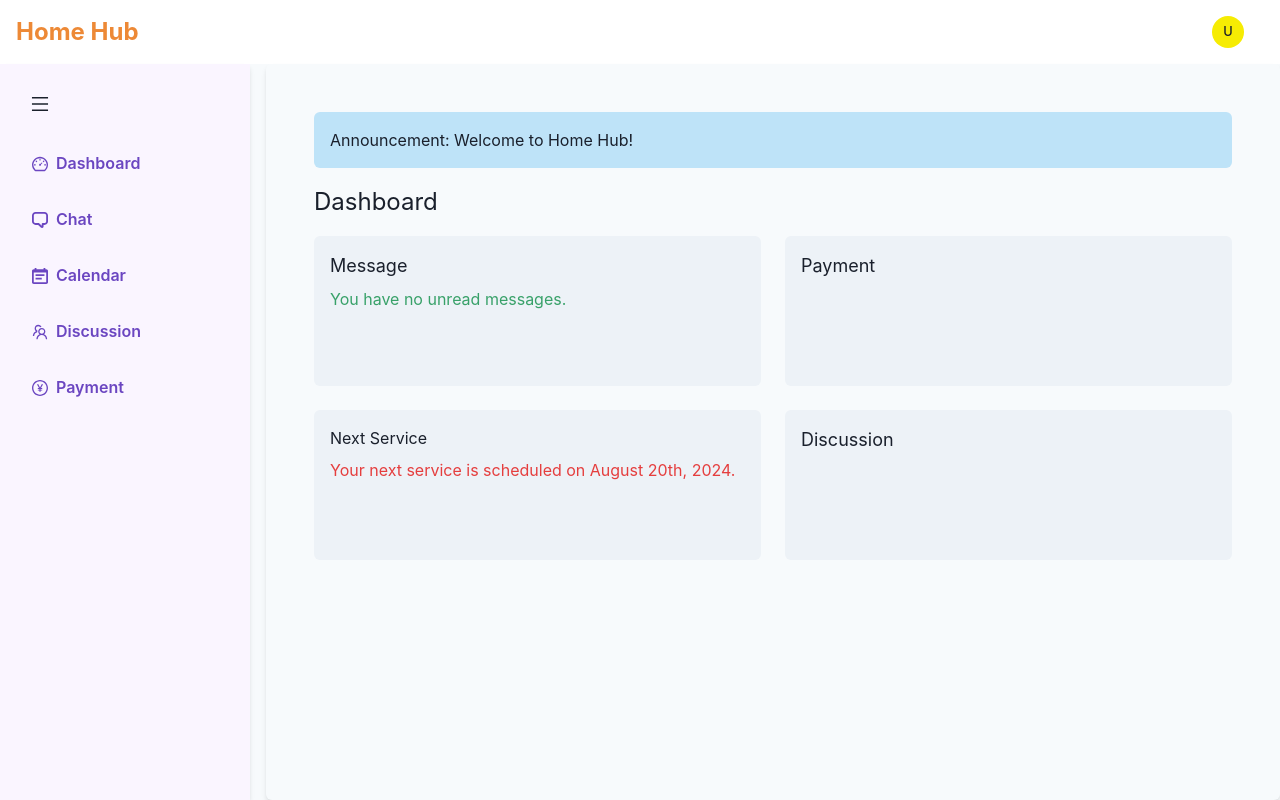
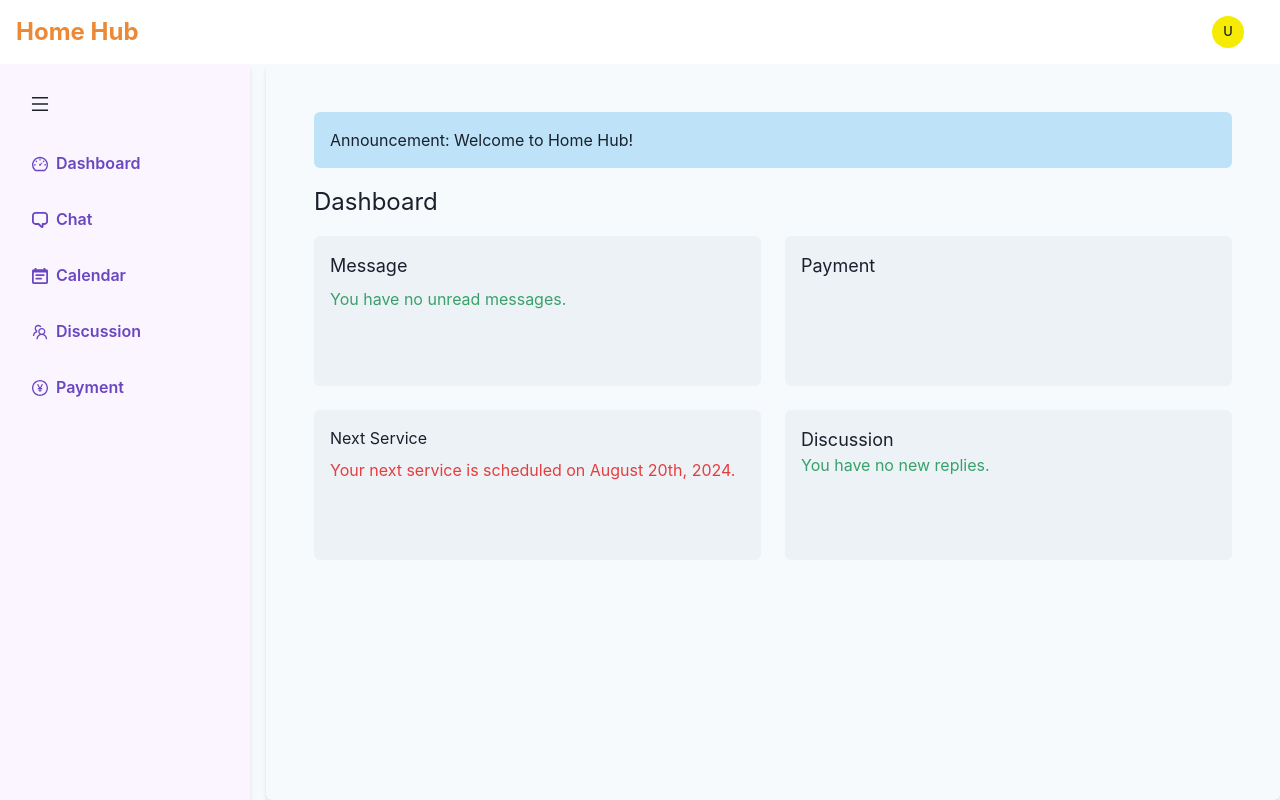
Before and after one commit to TeriyakiLemon/HomeHub_Frontend, a React (Create React App) app: page /MainPage in a window 1280 px wide. Built offline with nearby package versions, Linux system fonts and the light colour scheme; no server answers.

Commit message:
添加了dashboard 显示未读reply 数量

```diff
--- a/src/Component/Dashboard.js
+++ b/src/Component/Dashboard.js
@@ -5,13 +5,17 @@ import moment from 'moment';  // 引入moment库用于日期处理
 
 //引入静态数据用于测试
 import scheduleServices from '../static_data_for_test/ScheduleData';
-import {getUnreadMessageCount, getUserInfo} from '../Api';
+import {getUnreadMessageCount, getUserInfo, getUnreadReplyCount} from '../Api';
 
 
 
 function Dashboard() {
+
+  const[username,setUsername] = useState(''); // 用户名状态
+  const [unreadReplyCount, setUnreadReplyCount] = useState(0);  // 未读回复状态
   const [unreadMessageCount, setUnreadMessageCount] = useState(0);  // 未读消息状态
-  const[username,setUsername] = useState(''); // 用户名状态
+
+
 
   // 当组件加载时调用 getUserInfo API 来获取用户名
   useEffect(() => {
@@ -42,6 +46,19 @@ function Dashboard() {
     }
   }, [username]);  // 当用户名变化时重新调用
 
+  useEffect(() => {
+    const fetchUnreadReplies = async () => {
+      try {
+        const count = await getUnreadReplyCount(username);  // 获取未读回复的数量
+        console.log("API response for unread replies:", count);  // 添加日志查看 API 返回的数据
+        setUnreadReplyCount(count);  // 更新状态
+      } catch (error) {
+        console.error('Failed to fetch unread replies:', error);
+      }
+    };
+
+    fetchUnreadReplies();
+  }, [username]);
 
 //获取最近的服务日期
   const nextService = scheduleServices
@@ -91,6 +108,16 @@ function Dashboard() {
         </GridItem>
         <GridItem w="100%" h="150px" bg="gray.100" p={4} borderRadius="md">
           <Text fontSize="lg">Discussion</Text>
+
+              {unreadReplyCount > 0 ? (
+                <Text fontSize="md" color="red.500">
+                  You have {unreadReplyCount} new replies to your discussions !
+                </Text>
+              ) : (
+                <Text fontSize="md" color="green.500">
+                  You have no new replies.
+                </Text>
+              )}
         </GridItem>
       </Grid>
     </Box>
```
